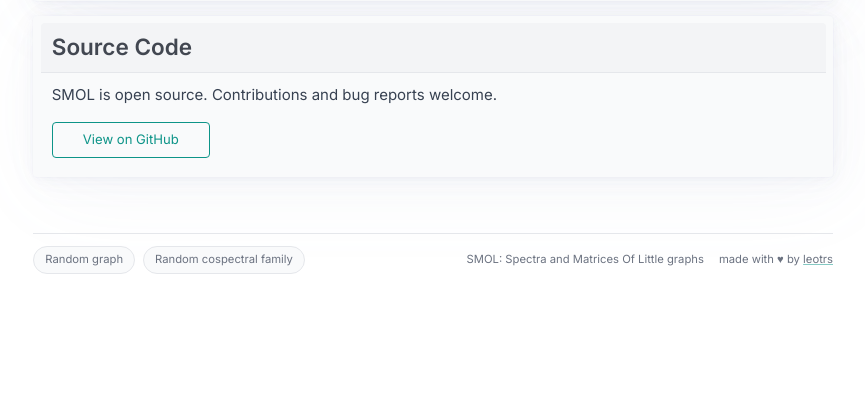
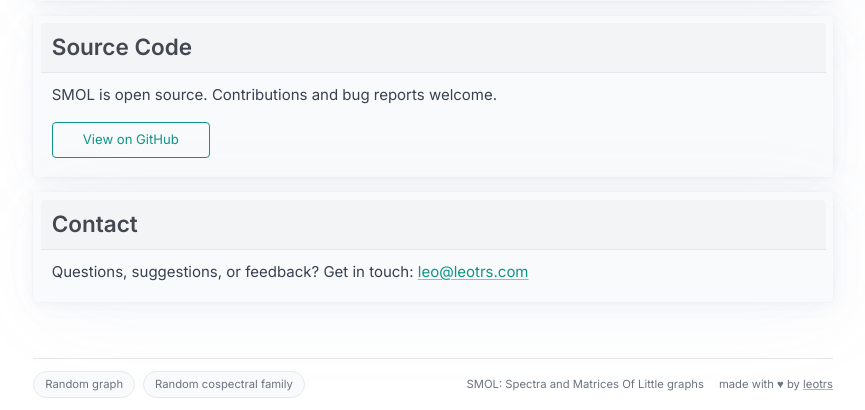
Before and after one commit to leotrs/smol, a FastAPI app: page /about in a window 1280 px wide. Shown: the part 1143-1553 px from the top of the page, without its empty margins (207-1072 px from the left). Before the commit the page ends 1417 px from the top, so only its background shows below. Run offline with FastAPI, Linux system fonts and the light colour scheme; data that the repository does not hold is empty; some libraries are stand-ins or nearby versions.

Commit message:
Add contact section to about page
🤖 Generated with [Claude Code](https://claude.com/claude-code)

Co-Authored-By: Claude Opus 4.5 <noreply@anthropic.com>

```diff
--- a/api/templates/about.html
+++ b/api/templates/about.html
@@ -115,4 +115,12 @@ GET /stats                     # Database statistics</code></pre>
         <a href="https://github.com/..." role="button" class="outline">View on GitHub</a>
     </p>
 </article>
+
+<article>
+    <header><h3>Contact</h3></header>
+    <p>
+        Questions, suggestions, or feedback? Get in touch:
+        <a href="mailto:leo@leotrs.com">leo@leotrs.com</a>
+    </p>
+</article>
 {% endblock %}
```
